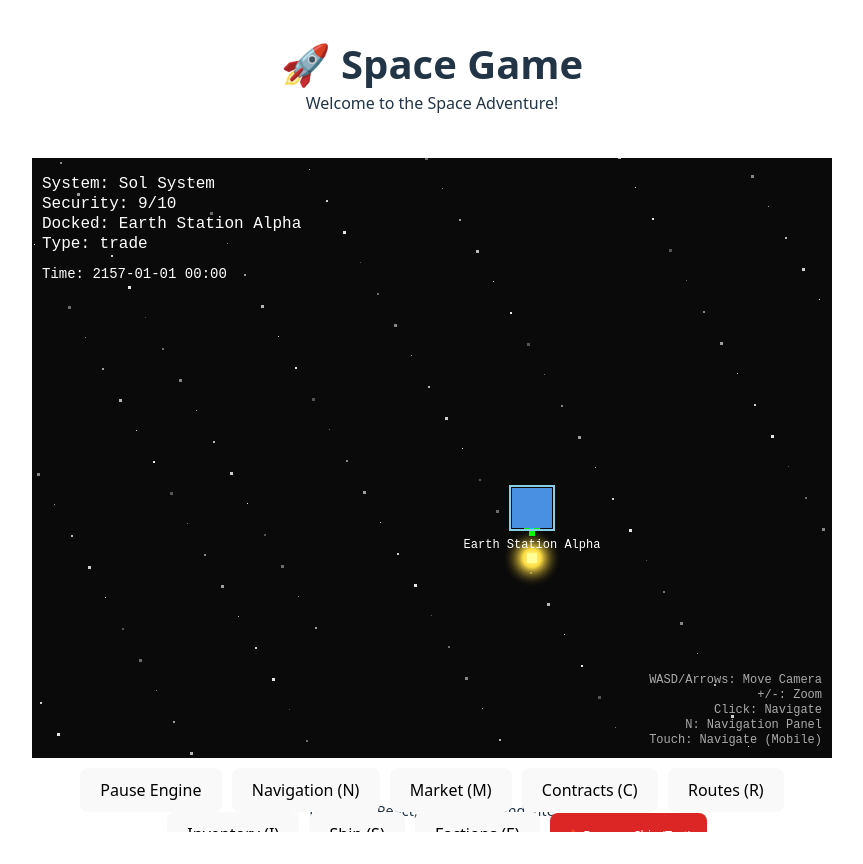
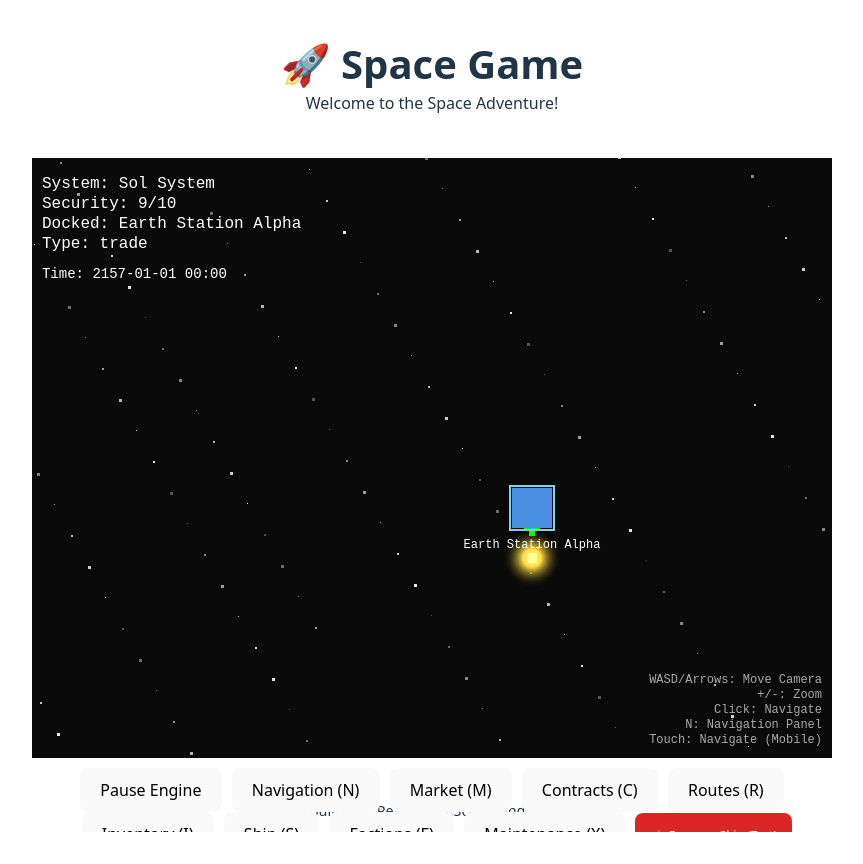
Before and after one commit to famkaliuzhnyi-web/space-game-1, a React (Vite) app: page / in a window 1280 px wide. Both pictures are taken after a click on the button "🚀 Launch Game". Shown: the whole page, without its empty margins (208-1071 px from the left). Built offline with nearby package versions, Linux system fonts and the light colour scheme.

Commit message:
Complete Phase 3.3: Equipment Maintenance & Repair System - MVP Achievement!
Co-authored-by: famkaliuzhnyi-web <224855759+famkaliuzhnyi-web@users.noreply.github.com>

```diff
--- a/src/components/game/GameCanvas.tsx
+++ b/src/components/game/GameCanvas.tsx
@@ -1,6 +1,7 @@
 import React, { useRef, useEffect, useState } from 'react';
 import { Engine } from '../../engine';
 import { NavigationPanel, MarketPanel, ContractPanel, TradeRoutePanel, EquipmentMarketPanel, FleetManagementPanel, FactionReputationPanel } from '../ui';
+import MaintenancePanel from '../ui/MaintenancePanel';
 import PlayerInventoryPanel from '../ui/PlayerInventoryPanel';
 import { Market, TradeContract, RouteAnalysis } from '../../types/economy';
 import { CargoItem, Ship, EquipmentItem, FactionReputation } from '../../types/player';
@@ -24,7 +25,7 @@ const GameCanvas: React.FC<GameCanvasProps> = ({
   const [isEngineRunning, setIsEngineRunning] = useState(false);
   const [engineError, setEngineError] = useState<string | null>(null);
   const [isLoading, setIsLoading] = useState(true);
-  const [activePanel, setActivePanel] = useState<'navigation' | 'market' | 'contracts' | 'routes' | 'inventory' | 'ship' | 'factions' | null>(null);
+  const [activePanel, setActivePanel] = useState<'navigation' | 'market' | 'contracts' | 'routes' | 'inventory' | 'ship' | 'factions' | 'maintenance' | null>(null);
   const [showEquipmentMarket, setShowEquipmentMarket] = useState(false);
 
   // Computed panel visibility states for backward compatibility
@@ -35,6 +36,7 @@ const GameCanvas: React.FC<GameCanvasProps> = ({
   const showInventory = activePanel === 'inventory';
   const showShipManagement = activePanel === 'ship';
   const showFactionReputation = activePanel === 'factions';
+  const showMaintenance = activePanel === 'maintenance';
   const [currentMarket, setCurrentMarket] = useState<Market | null>(null);
   const [availableContracts, setAvailableContracts] = useState<TradeContract[]>([]);
   const [playerContracts, setPlayerContracts] = useState<TradeContract[]>([]);
@@ -247,6 +249,25 @@ const GameCanvas: React.FC<GameCanvasProps> = ({
       setActivePanel('routes');
 
       console.log('Route analysis opened:', analysis.routes.length, 'routes found');
+    }
+  };
+
+  const handleOpenMaintenance = () => {
+    if (engineRef.current && currentShip) {
+      setActivePanel('maintenance');
+    }
+  };
+
+  const handleMaintenancePerformed = (cost: number) => {
+    if (engineRef.current) {
+      const playerManager = engineRef.current.getPlayerManager();
+      playerManager.spendCredits(cost);
+      setPlayerCredits(playerManager.getCredits());
+
+      // Update ship condition in state
+      setCurrentShip(playerManager.getShip());
+
+      console.log(`Maintenance completed for ${cost} credits. Remaining: ${playerManager.getCredits()}`);
     }
   };
 
@@ -647,6 +668,16 @@ const GameCanvas: React.FC<GameCanvasProps> = ({
         >
           Factions (F)
         </button>
+        <button
+          onClick={handleOpenMaintenance}
+          disabled={!engineRef.current || !!engineError || !currentShip}
+          style={{
+            marginLeft: '10px',
+            backgroundColor: activePanel === 'maintenance' ? '#4a90e2' : undefined
+          }}
+        >
+          Maintenance (X)
+        </button>
         {/* Temporary test button for ship damage */}
         <button
           onClick={() => {
@@ -753,6 +784,19 @@ const GameCanvas: React.FC<GameCanvasProps> = ({
         playerReputation={playerReputation}
         factionManager={engineRef.current?.getPlayerManager().getFactionManager()}
       />
+
+      {/* Maintenance Panel */}
+      {currentShip && engineRef.current && (
+        <MaintenancePanel
+          isVisible={showMaintenance}
+          onClose={() => setActivePanel(null)}
+          ship={currentShip}
+          playerCredits={playerCredits}
+          stationId={engineRef.current.getWorldManager().getCurrentStation()?.id || 'earth-station'}
+          maintenanceManager={engineRef.current.getMaintenanceManager()}
+          onMaintenancePerformed={handleMaintenancePerformed}
+        />
+      )}
     </div>
   );
 };
--- a/src/engine/Engine.ts
+++ b/src/engine/Engine.ts
@@ -1,5 +1,6 @@
 import { GameEngine } from '../types';
 import { InputManager, TimeManager, SaveManager, EconomicSystem, ContractManager, RouteAnalyzer, PlayerManager } from '../systems';
+import { MaintenanceManager } from '../systems/MaintenanceManager';
 import { WorldManager } from '../systems/WorldManager';
 import { Station, Planet } from '../types/world';
 
@@ -16,6 +17,7 @@ export class Engine implements GameEngine {
   private contractManager: ContractManager;
   private routeAnalyzer: RouteAnalyzer;
   private playerManager: PlayerManager;
+  private maintenanceManager: MaintenanceManager;
   private animationFrameId: number = 0;
   private camera: { x: number; y: number; zoom: number } = { x: 0, y: 0, zoom: 1 };
 
@@ -36,6 +38,7 @@ export class Engine implements GameEngine {
     this.contractManager = new ContractManager();
     this.routeAnalyzer = new RouteAnalyzer();
     this.playerManager = new PlayerManager();
+    this.maintenanceManager = new MaintenanceManager(this.timeManager);
 
     // Initialize economics for existing stations
     this.initializeEconomics();
@@ -376,6 +379,10 @@ export class Engine implements GameEngine {
     return this.playerManager;
   }
 
+  getMaintenanceManager(): MaintenanceManager {
+    return this.maintenanceManager;
+  }
+
   private initializeEconomics(): void {
     // Initialize economics for all existing stations
     const allStations = this.worldManager.getAllStations();
```
Also changed, not shown: 2 other files (tests, documents, lock files or other folders).
